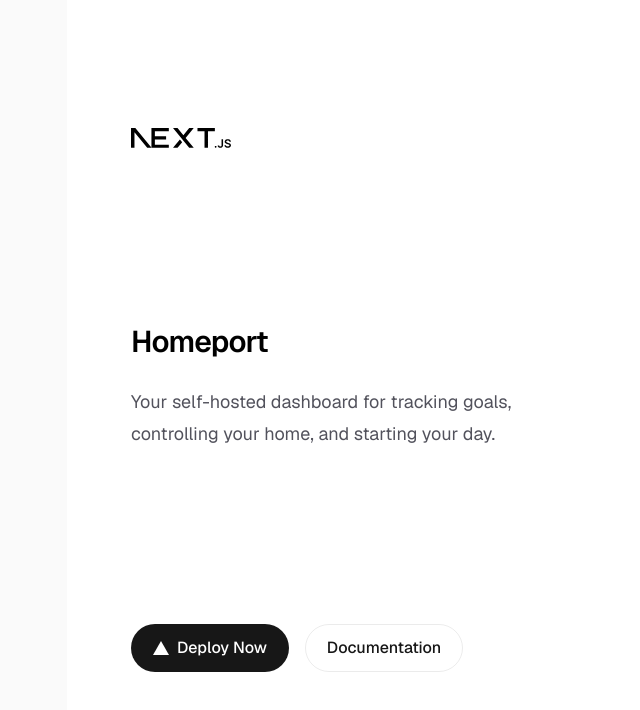
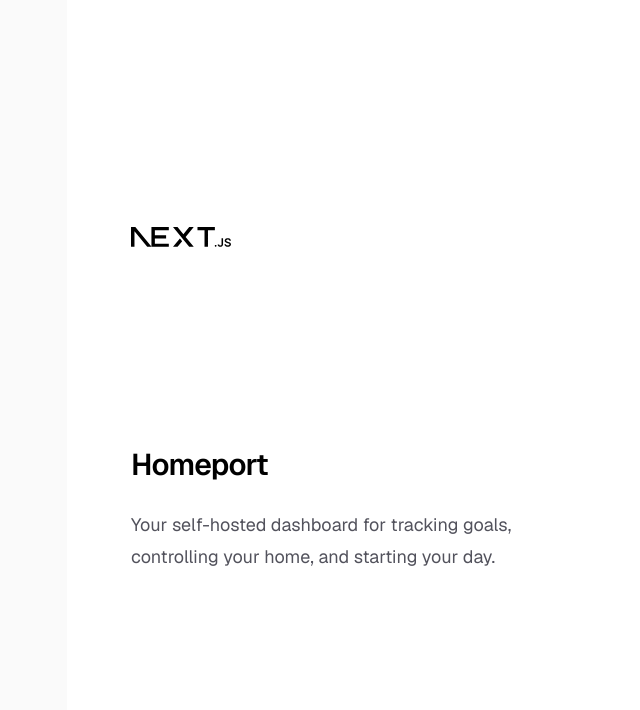
Before and after one commit to TheCandiko/homeport, a Next.js app: page / in a window 1280 px wide. Shown: the top 710 px of the page, without its empty margins (189-829 px from the left). Built offline with nearby package versions, Linux system fonts and the light colour scheme.

Commit message:
Remove Next.js buttons

```diff
--- a/app/page.tsx
+++ b/app/page.tsx
@@ -3,7 +3,7 @@
 export default function Home() {
   return (
     <div className='flex min-h-screen items-center justify-center bg-zinc-50 font-sans dark:bg-black'>
-      <main className='flex min-h-screen w-full max-w-3xl flex-col items-center justify-between py-32 px-16 bg-white dark:bg-black sm:items-start'>
+      <main className='flex min-h-screen w-full max-w-3xl flex-col items-center justify-around py-32 px-16 bg-white dark:bg-black sm:items-start'>
         <Image
           className='dark:invert'
           src='/next.svg'
@@ -21,29 +21,6 @@
             home, and starting your day.
           </p>
         </div>
-        <div className='flex flex-col gap-4 text-base font-medium sm:flex-row'>
-          <a
-            className='flex h-12 w-full items-center justify-center gap-2 rounded-full bg-foreground px-5 text-background transition-colors hover:bg-[#383838] dark:hover:bg-[#ccc] md:w-[158px]'
-            href='https://vercel.com/new?utm_source=create-next-app&utm_medium=appdir-template-tw&utm_campaign=create-next-app'
-            target='_blank'
-            rel='noopener noreferrer'>
-            <Image
-              className='dark:invert'
-              src='/vercel.svg'
-              alt='Vercel logomark'
-              width={16}
-              height={16}
-            />
-            Deploy Now
-          </a>
-          <a
-            className='flex h-12 w-full items-center justify-center rounded-full border border-solid border-black/[.08] px-5 transition-colors hover:border-transparent hover:bg-black/[.04] dark:border-white/[.145] dark:hover:bg-[#1a1a1a] md:w-[158px]'
-            href='https://nextjs.org/docs?utm_source=create-next-app&utm_medium=appdir-template-tw&utm_campaign=create-next-app'
-            target='_blank'
-            rel='noopener noreferrer'>
-            Documentation
-          </a>
-        </div>
       </main>
     </div>
   );
```
